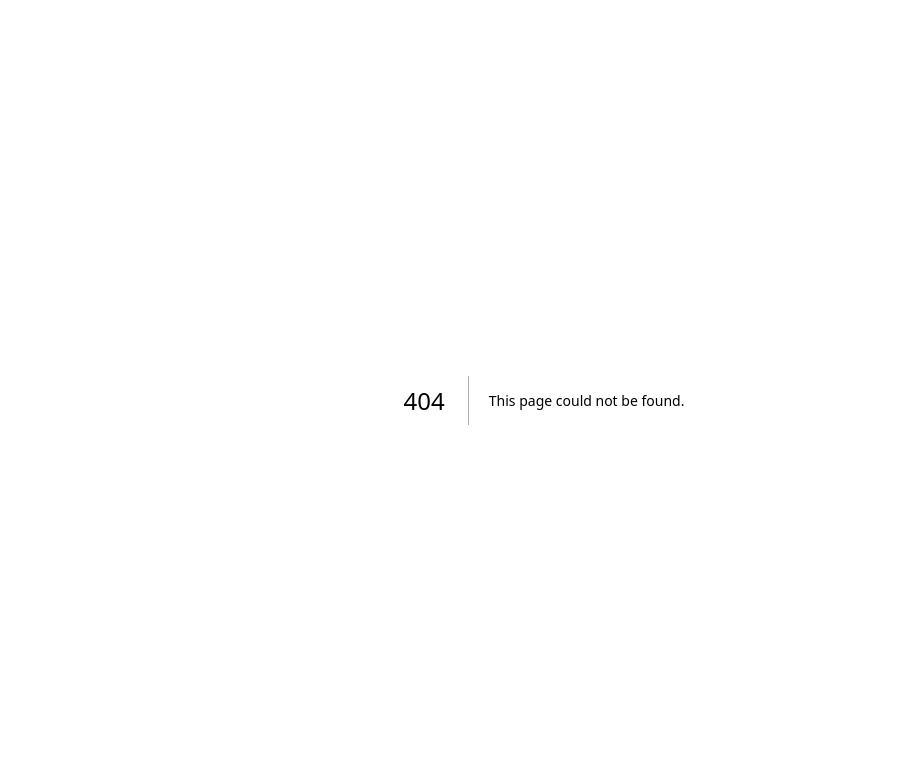
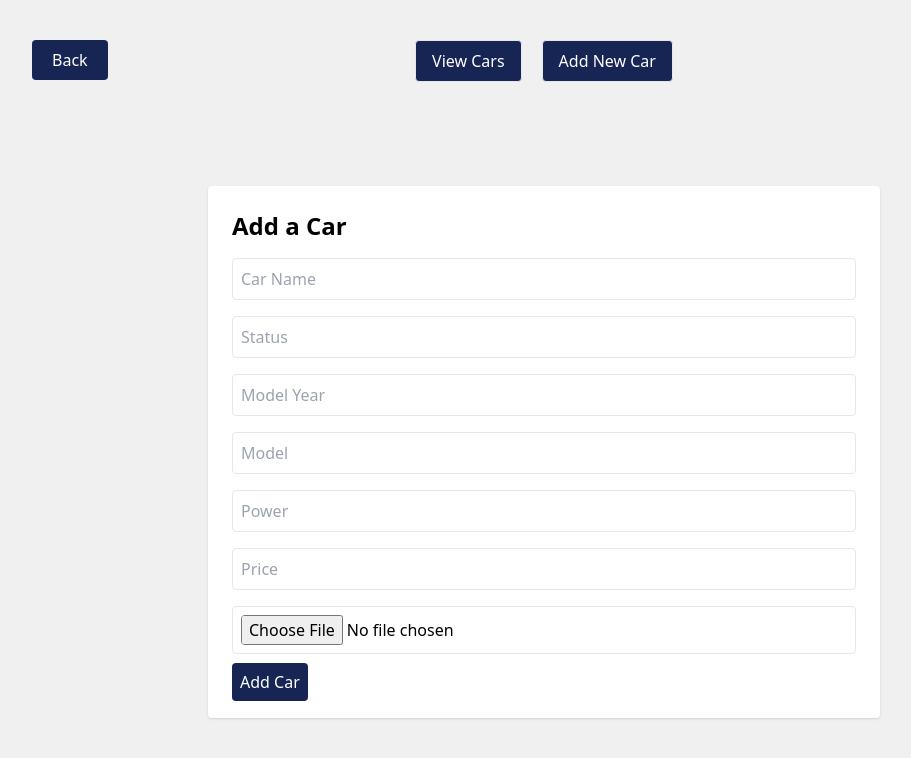
Before and after one commit to thedon-dev/car-dealership, a Next.js app: page /admin/addnewcar in a window 1280 px wide. Before the commit this address had no page. Shown: the top 758 px of the page, without its empty margins (96-1007 px from the left). Built offline with nearby package versions, Linux system fonts and the light colour scheme.

Commit message:
New Features

```diff
--- a/package.json
+++ b/package.json
@@ -10,6 +10,8 @@
   },
   "dependencies": {
     "aos": "^2.3.4",
+    "axios": "^1.7.9",
+    "firebase": "^11.2.0",
     "next": "15.1.6",
     "react": "^19.0.0",
     "react-dom": "^19.0.0",
--- /dev/null
+++ b/src/app/admin/addnewcar/page.js
@@ -0,0 +1,164 @@
+"use client";
+
+import Link from "next/link";
+import { useState } from "react";
+import { BsX } from "react-icons/bs";
+
+const AdminDashboard = () => {
+  const [carData, setCarData] = useState({
+    name: "",
+    status: "",
+    modelYear: "",
+    model: "",
+    power: "",
+    price: "",
+    image: null,
+  });
+
+  const [previewImage, setPreviewImage] = useState(null);
+
+  const handleChange = (e) => {
+    const { name, value } = e.target;
+    setCarData({ ...carData, [name]: value });
+  };
+
+  const handleImageChange = (e) => {
+    const file = e.target.files[0];
+    if (file) {
+      setCarData({ ...carData, image: file });
+      setPreviewImage(URL.createObjectURL(file));
+    }
+  };
+
+  const handleSubmit = async (e) => {
+    e.preventDefault();
+    const formData = new FormData();
+    Object.keys(carData).forEach((key) => {
+      formData.append(key, carData[key]);
+    });
+
+    try {
+      const response = await fetch("http://localhost:5000/api/cars", {
+        method: "POST",
+        body: formData,
+      });
+
+      if (response.ok) {
+        alert("Car added successfully!");
+        setCarData({
+          name: "",
+          status: "",
+          modelYear: "",
+          model: "",
+          power: "",
+          price: "",
+          image: null,
+        });
+        setPreviewImage(null);
+      } else {
+        alert("Error adding car");
+      }
+    } catch (error) {
+      console.error("Error:", error);
+    }
+  };
+
+  return (
+    <div className="relative py-16 grid place-content-center">
+      <div className="max-w-2xl mx-auto p-6 bg-white shadow rounded ">
+        <h2 className="text-2xl font-bold mb-4">Add a Car</h2>
+        <form onSubmit={handleSubmit} className="space-y-4 h-fit">
+          <input
+            type="text"
+            name="name"
+            placeholder="Car Name"
+            value={carData.name}
+            onChange={handleChange}
+            className="w-full p-2 border rounded focus:outline-none"
+            required
+          />
+          <input
+            type="text"
+            name="status"
+            placeholder="Status"
+            value={carData.status}
+            onChange={handleChange}
+            className="w-full p-2 border rounded focus:outline-none"
+            required
+          />
+          <input
+            type="number"
+            name="modelYear"
+            placeholder="Model Year"
+            value={carData.modelYear}
+            onChange={handleChange}
+            className="w-full p-2 border rounded focus:outline-none"
+            required
+          />
+          <input
+            type="text"
+            name="model"
+            placeholder="Model"
+            value={carData.model}
+            onChange={handleChange}
+            className="w-full p-2 border rounded focus:outline-none"
+            required
+          />
+          <input
+            type="text"
+            name="power"
+            placeholder="Power"
+            value={carData.power}
+            onChange={handleChange}
+            className="w-full p-2 border rounded focus:outline-none"
+            required
+          />
+          <input
+            type="number"
+            name="price"
+            placeholder="Price"
+            value={carData.price}
+            onChange={handleChange}
+            className="w-full p-2 border rounded focus:outline-none"
+            required
+          />
+
+          <div className="w-full flex justify-between p-2 border rounded">
+            <input
+              type="file"
+              accept="image/*"
+              onChange={handleImageChange}
+              className="w-full rounded focus:outline-none"
+              required
+            />
+            {previewImage && (
+              <button type="button" onClick={() => setPreviewImage(null)}>
+                <BsX size={25} />
+              </button>
+            )}
+          </div>
+
+          {previewImage && (
+            <img
+              src={previewImage}
+              alt="Preview"
+              className="mt-2 w-full h-40 object-cover rounded"
+            />
+          )}
+
+          <div className=" mt-2">
+            <Link
+              href="/"
+              type="submit"
+              className="w-full bg-blue-950 text-white p-2 rounded"
+            >
+              Add Car
+            </Link>
+          </div>
+        </form>
+      </div>
+    </div>
+  );
+};
+
+export default AdminDashboard;
--- /dev/null
+++ b/src/app/admin/layout.js
@@ -0,0 +1,47 @@
+import { Geist, Geist_Mono } from "next/font/google";
+import "../globals.css";
+import Link from "next/link";
+
+const geistSans = Geist({
+  variable: "--font-geist-sans",
+  subsets: ["latin"],
+});
+
+const geistMono = Geist_Mono({
+  variable: "--font-geist-mono",
+  subsets: ["latin"],
+});
+
+export const metadata = {
+  title: "Car Dealership",
+  description: "Generated by create next app",
+};
+
+export default function RootLayout({ children }) {
+  return (
+    <html lang="en">
+      <body
+        className={`${geistSans.variable} ${geistMono.variable} antialiased`}
+      >
+        <button className="absolute left-32 top-10 bg-blue-950 text-white px-5 py-2 rounded">
+          Back
+        </button>
+        <nav className="flex gap-5 w-full py-10 justify-center">
+          <Link
+            href="/admin/viewcars"
+            className="border px-4 py-2 rounded bg-blue-950 hover:bg-blue-900 text-white"
+          >
+            View Cars
+          </Link>
+          <Link
+            href="/admin/addnewcar"
+            className="border px-4 py-2 rounded bg-blue-950 hover:bg-blue-900 text-white"
+          >
+            Add New Car
+          </Link>
+        </nav>
+        {children}
+      </body>
+    </html>
+  );
+}
--- /dev/null
+++ b/src/app/admin/page.js
@@ -0,0 +1,7 @@
+import React from "react";
+
+const page = () => {
+  return <div>page</div>;
+};
+
+export default page;
--- a/src/app/globals.css
+++ b/src/app/globals.css
@@ -6,6 +6,10 @@ body {
   background-color: rgb(240, 240, 240);
 }
 
+* {
+  /* border: 1px solid red; */
+}
+
 .hide-scroll {
   scrollbar-width: none;
 }
--- a/src/app/page.js
+++ b/src/app/page.js
@@ -1,5 +1,6 @@
 import Navbar from "@/components/Navbar";
 import Explore from "@/sections/Explore";
+import Feedback from "@/sections/Feedback";
 import Hero from "@/sections/Hero";
 import { OurServices } from "@/sections/OurServices";
 import Image from "next/image";
@@ -11,6 +12,7 @@ export default function Home() {
       <Hero />
       <Explore />
       <OurServices />
+      <Feedback />
     </div>
   );
 }
--- a/src/components/Navbar.jsx
+++ b/src/components/Navbar.jsx
@@ -2,7 +2,7 @@ const Navbar = () => {
   return (
     <>
       <div className="px-[8%] py-10">
-        <nav className="relative border-red-600 flex justify-between">
+        <nav className="2xl:container mx-auto relative border-red-600 flex justify-between">
           <ul className="flex items-center gap-5">
             <li className="p-2">Home</li>
             <li className="p-2">Explore</li>
--- /dev/null
+++ b/src/sections/Feedback.jsx
@@ -0,0 +1,80 @@
+"use client";
+import React from "react";
+import { useEffect, useState } from "react";
+import { FaChevronLeft, FaChevronRight } from "react-icons/fa";
+
+const Feedback = () => {
+  const feedbacks = [
+    { id: 1, name: "John Doe", feedback: "Great service! Highly recommend." },
+    {
+      id: 2,
+      name: "Jane Smith",
+      feedback: "The team was amazing to work with!",
+    },
+    { id: 3, name: "Michael Brown", feedback: "Exceeded my expectations." },
+    { id: 4, name: "Sarah Johnson", feedback: "Very professional and fast." },
+    {
+      id: 5,
+      name: "Chris Evans",
+      feedback: "Will definitely come back again.",
+    },
+    { id: 6, name: "Emma Wilson", feedback: "Fantastic customer support." },
+  ];
+
+  const [currentIndex, setCurrentIndex] = useState(0);
+  const totalFeedbacks = feedbacks.length;
+  const itemsPerPage = 3;
+
+  useEffect(() => {
+    const interval = setInterval(() => {
+      handleNext();
+    }, 3000);
+    return () => clearInterval(interval);
+  }, [currentIndex]);
+
+  const handleNext = () => {
+    setCurrentIndex((prev) => (prev + 1) % totalFeedbacks);
+  };
+
+  const handlePrev = () => {
+    setCurrentIndex((prev) => (prev - 1 + totalFeedbacks) % totalFeedbacks);
+  };
+
+  return (
+    <div className="my-20">
+      <div className="2xl:container mx-auto">
+        <div className="flex items-center justify-center gap-2">
+          <div className="w-[10rem] h-fit border border-gray-500"></div>
+          <h1 className="text-xl">Our Customer Feedback</h1>
+          <div className="w-[10rem] h-fit border border-gray-500"></div>
+          <div className="mt-10"></div>
+        </div>
+        <div className="max-w-4xl mx-auto p-4">
+          <div className="relative flex items-center">
+            <button
+              onClick={handlePrev}
+              className="p-2 rounded-full bg-gray-200 hover:bg-gray-300 transition"
+            >
+              <FaChevronLeft />
+            </button>
+            <div className="flex space-x-4 overflow-hidden w-full justify-center">
+              {feedbacks
+                .slice(currentIndex, currentIndex + itemsPerPage)
+                .map((feedback) => (
+                  <div></div>
+                ))}
+            </div>
+            <button
+              onClick={handleNext}
+              className="p-2 rounded-full bg-gray-200 hover:bg-gray-300 transition"
+            >
+              <FaChevronRight />
+            </button>
+          </div>
+        </div>
+      </div>
+    </div>
+  );
+};
+
+export default Feedback;
--- a/src/sections/OurServices.js
+++ b/src/sections/OurServices.js
@@ -1,3 +1,5 @@
+"use client";
+
 import Image from "next/image";
 import React from "react";
 import { FaAngleRight, FaCar, FaWalking, FaWallet } from "react-icons/fa";
@@ -27,16 +29,17 @@ export const OurServices = () => {
   return (
     <>
       <div className="py-20 px-[5%]">
+        <div className="2xl:container mx-auto">
           <div className="flex items-center justify-center gap-2">
             <div className="w-[10rem] h-fit border border-gray-500"></div>
             <h1 className="text-xl">EXPLORE</h1>
             <div className="w-[10rem] h-fit border border-gray-500"></div>
           </div>
           <p className="text-gray-600 font-semibold text-center mt-5">
-          We Provide Many Of The Best Services For You And You Will Get The Best
-          Benefits Here
+            We Provide Many Of The Best Services For You And You Will Get The
+            Best Benefits Here
           </p>
-        <div className="flex gap-5 mt-10 px-[10%]">
+          <div className="flex flex-col lg:flex-row gap-5 mt-10 px-[10%]">
             {services.map((serv, index) => (
               <div key={index} className="p-7 bg-white rounded-lg">
                 <div className="text-red-700">{serv.icon}</div>
@@ -46,12 +49,18 @@ export const OurServices = () => {
             ))}
           </div>
         </div>
-      <div className="max-w-[2500px] my-10 border ">
-        <div>
-          <Image src={carSample} alt="Electric Vehicle" className="" />
       </div>
-        <div className="rounded-lg bg-white p-10 flex flex-col gap-5">
-          <h2 className="text-xl font-bold text-blue-950">EVs For Everyone</h2>
+      <div className="max-w-[2000px] mx-auto my-10 flex items-center pe-10">
+        <div className="w-3/5 z-10">
+          <Image
+            src={carSample}
+            alt="Electric Vehicle"
+            className="object-cover w-full"
+            height={400}
+          />
+        </div>
+        <div className="rounded-lg bg-white px-20 py-40 flex flex-col gap-5 w-2/5 -translate-x-10">
+          <h2 className="text-3xl font-bold text-blue-950">EVs For Everyone</h2>
           <p className="">
             we Provide many of the best servises for you and you will get the
             best benefits here{" "}
```
Also changed, not shown: src/app/admin/viewcars/page.js (added, +43 -0 lines), src/config/firebase.js (added), 1 other file (tests, documents, lock files or other folders). Lines whose indentation alone changed are shown as unchanged.
